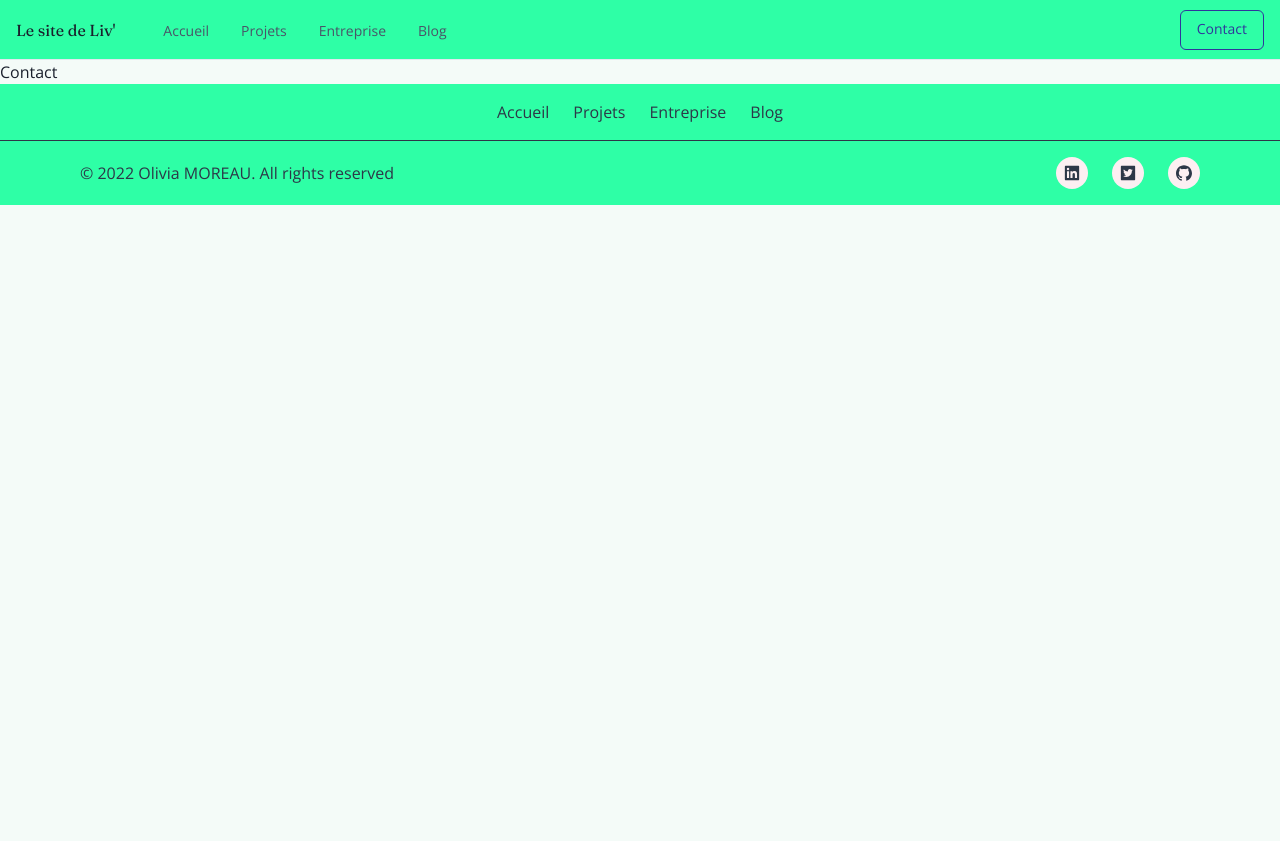
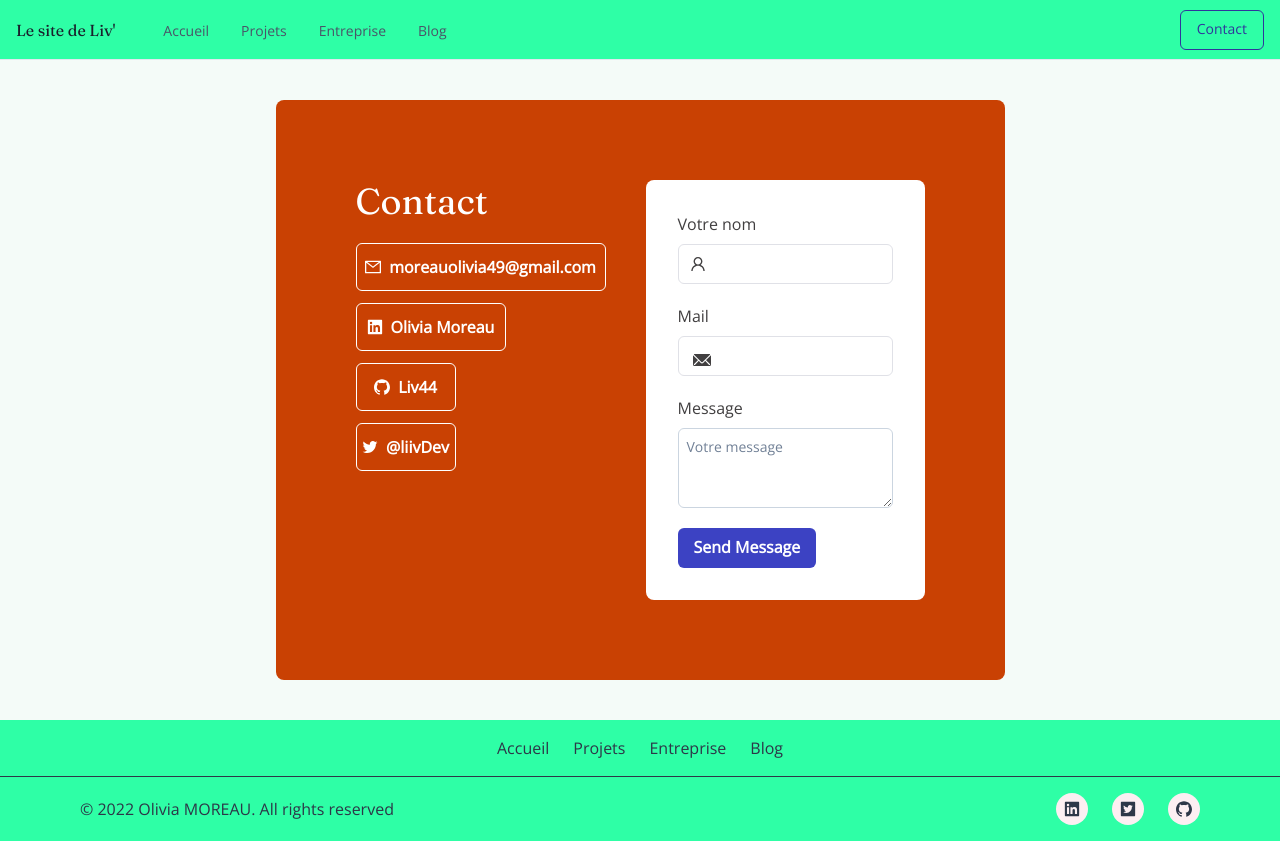
Before and after one commit to Liv44/Blog_OliviaMOREAU, a Next.js app: page /contact in a window 1280 px wide. Before the commit the page ends 800 px from the top, so only its background shows below. Built offline with nearby package versions, Linux system fonts and the light colour scheme.

Commit message:
feat(contact card): a user can see the Contact Card

```diff
--- /dev/null
+++ b/components/pages/Contact/index.tsx
@@ -0,0 +1,211 @@
+import {
+  GithubFilled,
+  LinkedinFilled,
+  MailOutlined,
+  PropertySafetyOutlined,
+  TwitterOutlined,
+  UserOutlined,
+} from "@ant-design/icons";
+import { EmailIcon } from "@chakra-ui/icons";
+import {
+  Container,
+  Flex,
+  Box,
+  Heading,
+  Text,
+  Button,
+  VStack,
+  Wrap,
+  WrapItem,
+  FormControl,
+  FormLabel,
+  Input,
+  InputGroup,
+  InputLeftElement,
+  Textarea,
+} from "@chakra-ui/react";
+import { FC, useState } from "react";
+
+const ContactCard: FC = () => {
+  const [name, setName] = useState("");
+  const [email, setEmail] = useState("");
+  const [message, setMessage] = useState("");
+
+  const handleSubmit = async (e: any) => {
+    const formData = { name, email, message };
+    console.log(name, email, message);
+    await fetch("/api/mail", {
+      method: "POST",
+      body: JSON.stringify(formData),
+    });
+  };
+
+  return (
+    <Container maxW="full" mt={0} centerContent overflow="hidden">
+      <Flex>
+        <Box
+          bg={"orange.600"}
+          color="white"
+          borderRadius="lg"
+          m={{ sm: 4, md: 16, lg: 10 }}
+          p={{ sm: 5, md: 5, lg: 16 }}
+        >
+          <Box p={4}>
+            <Wrap spacing={{ base: 10, sm: 3, md: 5, lg: 10 }}>
+              <WrapItem>
+                <Box>
+                  <Heading>Contact</Heading>
+                  <Box py={{ base: 5, sm: 5, md: 8, lg: 5 }}>
+                    <VStack pl={0} spacing={3} alignItems="flex-start">
+                      <Button
+                        size="md"
+                        variant={"outline"}
+                        height="48px"
+                        width="250px"
+                        colorScheme="white"
+                        as="a"
+                        href="mailto:moreauolivia49@gmail.com"
+                        target="_blank"
+                        _hover={{
+                          bg: "white",
+                          borderColor: "blue",
+                          color: "blue",
+                        }}
+                        leftIcon={<MailOutlined color="#1970F1" />}
+                      >
+                        moreauolivia49@gmail.com
+                      </Button>
+                      <Button
+                        size="md"
+                        variant={"outline"}
+                        height="48px"
+                        width="150px"
+                        colorScheme="white"
+                        as="a"
+                        href="https://linkedin.com/in/oliviamoreau"
+                        target="_blank"
+                        _hover={{
+                          bg: "white",
+                          borderColor: "blue",
+                          color: "blue",
+                        }}
+                        leftIcon={<LinkedinFilled color="#1970F1" />}
+                      >
+                        Olivia Moreau
+                      </Button>
+                      <Button
+                        size="md"
+                        variant={"outline"}
+                        height="48px"
+                        width="100px"
+                        colorScheme="white"
+                        as="a"
+                        href="https://github.com/liv44"
+                        target="_blank"
+                        _hover={{
+                          bg: "white",
+                          borderColor: "blue",
+                          color: "blue",
+                        }}
+                        leftIcon={<GithubFilled color="#1970F1" />}
+                      >
+                        Liv44
+                      </Button>
+                      <Button
+                        size="md"
+                        variant={"outline"}
+                        height="48px"
+                        width="100px"
+                        colorScheme="white"
+                        as="a"
+                        href="https://twitter.com/liivDev"
+                        target="_blank"
+                        _hover={{
+                          bg: "white",
+                          borderColor: "blue",
+                          color: "blue",
+                        }}
+                        leftIcon={<TwitterOutlined />}
+                      >
+                        @liivDev
+                      </Button>
+                    </VStack>
+                  </Box>
+                </Box>
+              </WrapItem>
+              <WrapItem>
+                <Box bg="white" borderRadius="lg">
+                  <Box m={8} color="grey.700">
+                    <VStack spacing={5}>
+                      <FormControl id="name">
+                        <FormLabel>Votre nom</FormLabel>
+                        <InputGroup borderColor="#E0E1E7">
+                          <InputLeftElement pointerEvents="none">
+                            <UserOutlined></UserOutlined>
+                          </InputLeftElement>
+                          <Input
+                            type="text"
+                            size="md"
+                            fontSize="sm"
+                            onChange={(e) => {
+                              setName(e.target.value);
+                            }}
+                            name="name"
+                          />
+                        </InputGroup>
+                      </FormControl>
+                      <FormControl id="name">
+                        <FormLabel>Mail</FormLabel>
+                        <InputGroup borderColor="#E0E1E7" size="lg">
+                          <InputLeftElement pointerEvents="none">
+                            <EmailIcon></EmailIcon>
+                          </InputLeftElement>
+                          <Input
+                            fontSize="sm"
+                            type="text"
+                            size="md"
+                            onChange={(e) => {
+                              setEmail(e.target.value);
+                            }}
+                            name="email"
+                          />
+                        </InputGroup>
+                      </FormControl>
+                      <FormControl id="name">
+                        <FormLabel>Message</FormLabel>
+                        <Textarea
+                          fontSize="sm"
+                          placeholder="Votre message"
+                          borderColor="gray.300"
+                          p={2}
+                          _hover={{
+                            borderRadius: "gray.300",
+                          }}
+                          onChange={(e) => {
+                            setMessage(e.target.value);
+                          }}
+                          name="message"
+                        />
+                      </FormControl>
+                      <FormControl id="name" float="right">
+                        <Button
+                          variant="solid"
+                          colorScheme="blue"
+                          _hover={{}}
+                          onClick={(e) => handleSubmit(e.target)}
+                        >
+                          Send Message
+                        </Button>
+                      </FormControl>
+                    </VStack>
+                  </Box>
+                </Box>
+              </WrapItem>
+            </Wrap>
+          </Box>
+        </Box>
+      </Flex>
+    </Container>
+  );
+};
+export default ContactCard;
--- /dev/null
+++ b/pages/api/mail.ts
@@ -0,0 +1,13 @@
+// Next.js API route support: https://nextjs.org/docs/api-routes/introduction
+import type { NextApiRequest, NextApiResponse } from "next";
+
+type Data = {
+  status: string;
+};
+
+export default function handler(
+  req: NextApiRequest,
+  res: NextApiResponse<Data>
+) {
+  res.status(200).json({ status: "Ok" });
+}
--- a/pages/contact.tsx
+++ b/pages/contact.tsx
@@ -1,7 +1,8 @@
 import type { NextPage } from "next";
+import ContactCard from "../components/pages/Contact";
 
 const Contact: NextPage = () => {
-  return <div>Contact</div>;
+  return <ContactCard></ContactCard>;
 };
 
 export default Contact;
```
